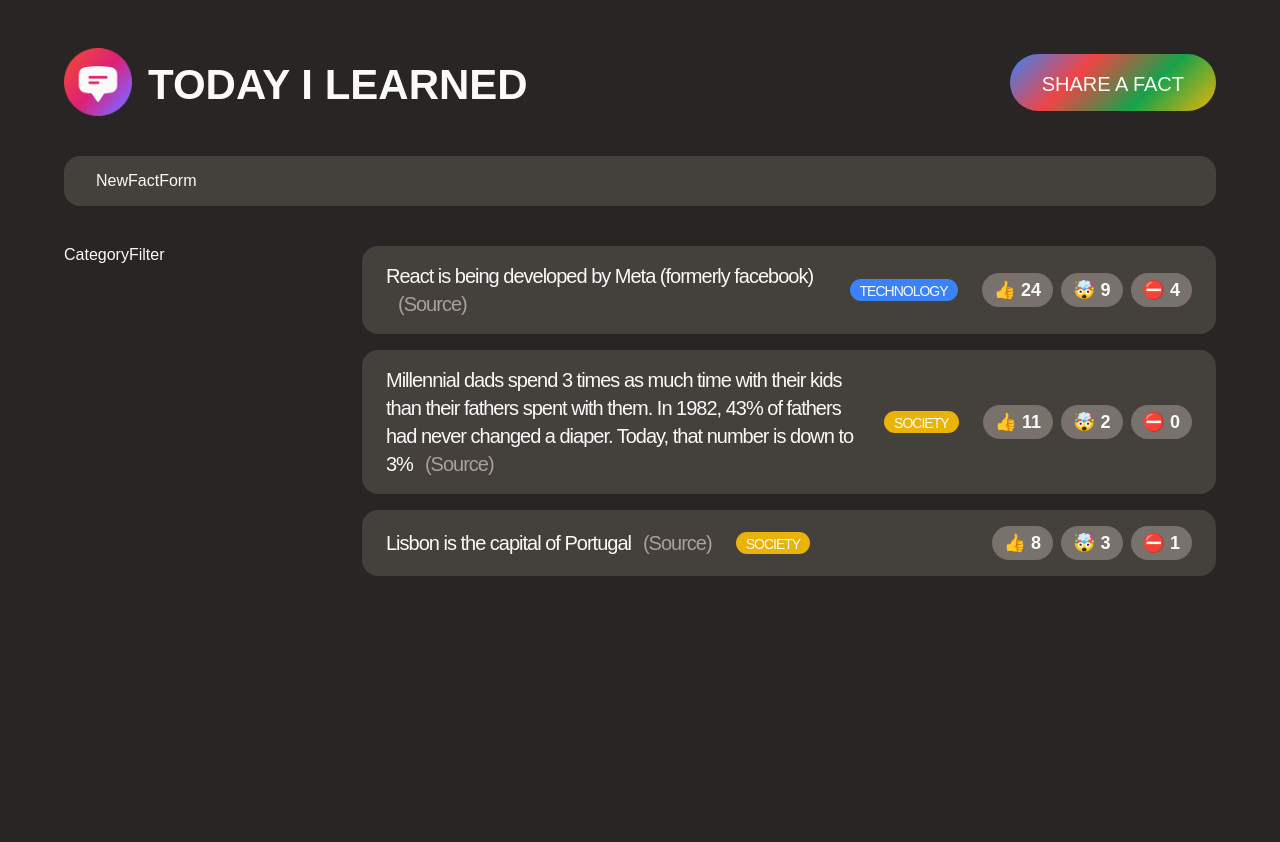
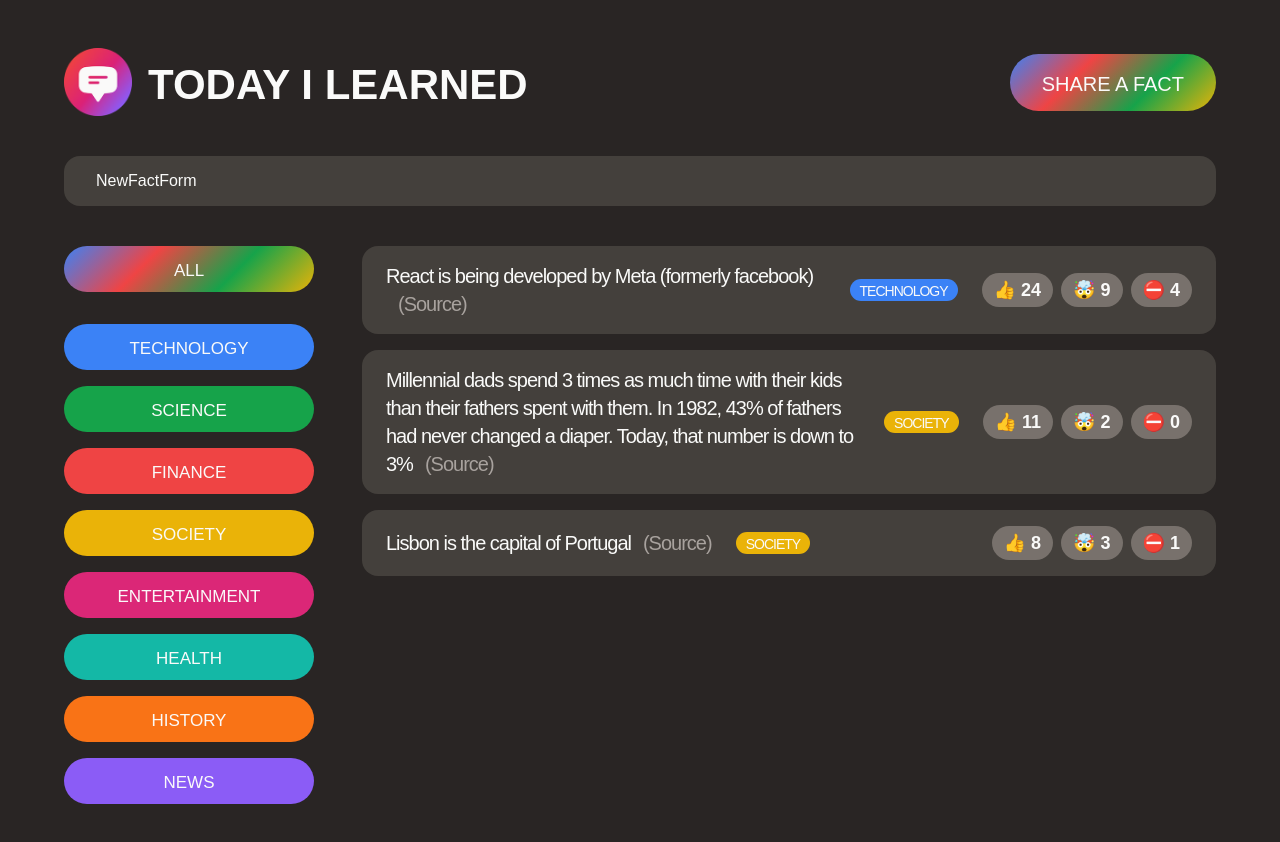
Before and after one commit to xDamneDx/jonass-react-today-i-learned, a React (Vite) app: page / in a window 1280 px wide. Shown: the top 842 px of the page. Before the commit the page ends 800 px from the top, so only its background shows below. Built offline with nearby package versions, Linux system fonts and the light colour scheme; a web font is replaced by a local one.

Commit message:
render list of categories

```diff
--- a/src/App.jsx
+++ b/src/App.jsx
@@ -73,7 +73,25 @@
 }
 
 function CategoryFilter() {
-  return <aside>CategoryFilter</aside>;
+  return (
+    <aside>
+      <ul>
+        <li className="category">
+          <button className="btn btn-all-categories">All</button>
+        </li>
+        {CATEGORIES.map((category) => (
+          <li key={category.name} className="category">
+            <button
+              className="btn btn-category"
+              style={{ backgroundColor: category.color }}
+            >
+              {category.name}
+            </button>
+          </li>
+        ))}
+      </ul>
+    </aside>
+  );
 }
 
 function FactList() {
```
